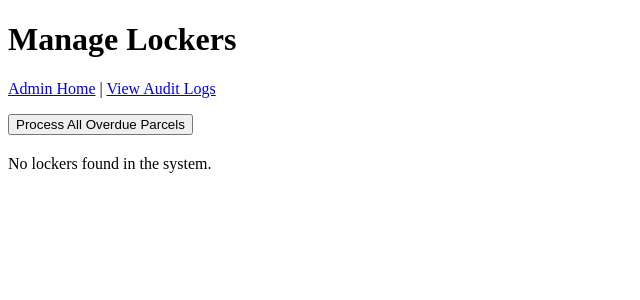
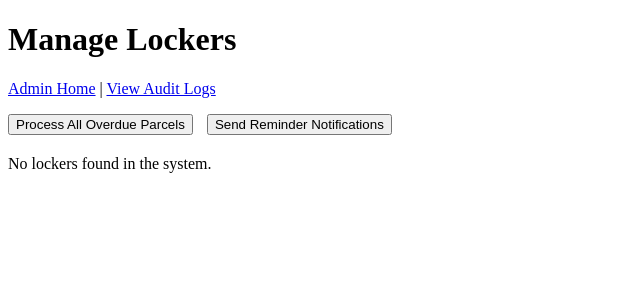
Before and after one commit to Rat-cell/test, a Flask app: page /admin/lockers in a window 1280 px wide. Shown: the top 300 px of the page, without its empty margins (0-640 px from the left). Run offline with Flask 3, Linux system fonts and the light colour scheme; the visitor is signed in with stand-in values (Sample User, id 1); data that the repository does not hold is empty.

Commit message:
Update manage_lockers.html

```diff
--- a/campus_locker_system/app/presentation/templates/admin/manage_lockers.html
+++ b/campus_locker_system/app/presentation/templates/admin/manage_lockers.html
@@ -21,6 +21,10 @@
     <div style="margin-bottom: 20px;">
         <form method="POST" action="{{ url_for('main.admin_process_overdue_parcels_action') }}" style="display: inline;">
             <button type="submit" class="btn btn-info" onclick="return confirm('Are you sure you want to process overdue parcels? This will mark them for return and update locker statuses.');">Process All Overdue Parcels</button>
+        </form>
+        {# Button for sending reminder notifications #}
+        <form method="POST" action="{{ url_for('main.admin_send_reminders_action') }}" style="display: inline; margin-left: 10px;">
+            <button type="submit" class="btn btn-secondary" onclick="return confirm('Are you sure you want to check for and send any due reminder notifications?');">Send Reminder Notifications</button>
         </form>
     </div>
 
```
